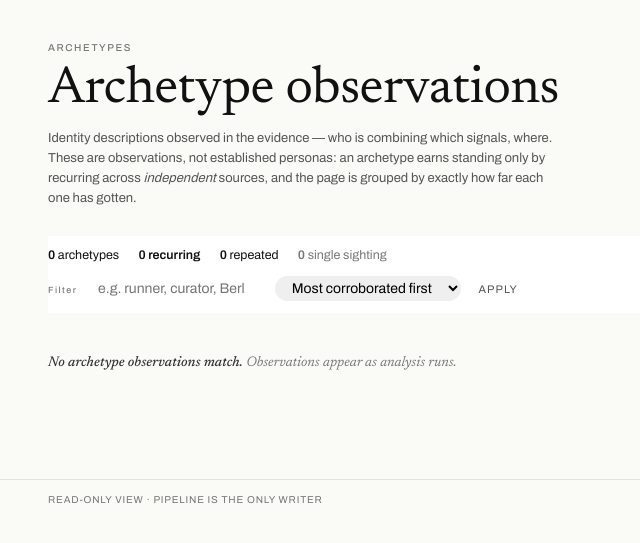
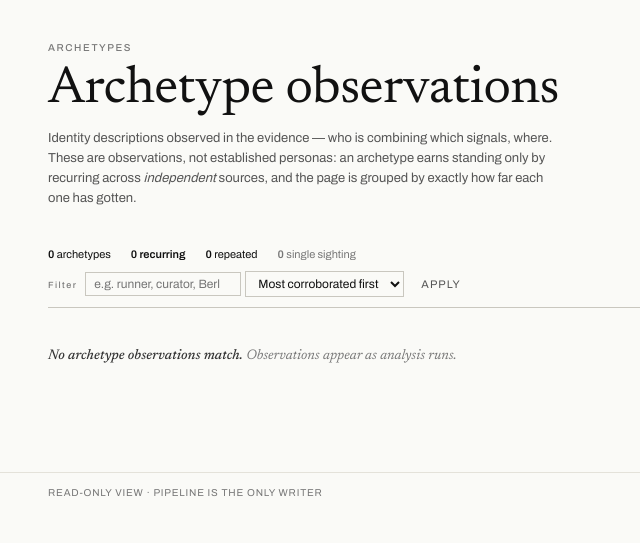
Before and after one commit to LuchoToshi/culture-intelligence, a FastAPI app: page /archetypes in a window 1280 px wide. Shown: the part 67-610 px from the top of the page, without its empty margins (0-640 px from the left). Run offline with FastAPI, Linux system fonts and the light colour scheme.

Commit message:
Design system phase 5: remaining app screens on the shared primitives
Sources gets tier badges and square health marks (state label carries
the mechanism); archetypes' sticky bar and filters move off dead token
references onto shared classes; item detail, taste systems, stream,
search, reports ride the restyled primitives; report prose becomes
serif reading typography. Fixes a pre-existing sources bug where
{{ r.items }} rendered dict.items() instead of the item count.

Co-Authored-By: Claude Fable 5 <noreply@anthropic.com>

```diff
--- a/src/culture/web/templates/archetypes.html
+++ b/src/culture/web/templates/archetypes.html
@@ -6,8 +6,8 @@
 <p class="lede">Identity descriptions observed in the evidence — who is combining which signals, where. These are observations, not established personas: an archetype earns standing only by recurring across <em>independent</em> sources, and the page is grouped by exactly how far each one has gotten.</p>
 
 {# Sticky summary + filters: the numbers a reader needs while scrolling. #}
-<div style="position:sticky; top:0; z-index:5; background:var(--paper, #fff); border-bottom:1px solid var(--hairline); padding:0.6rem 0; margin-bottom:1rem">
-  <div class="mono" style="font-size:0.78rem; display:flex; flex-wrap:wrap; gap:0.4rem 1.2rem; margin-bottom:0.55rem">
+<div class="stickybar">
+  <div class="mono stickyline">
     <span><b>{{ summary.total }}</b> archetypes</span>
     <span class="delta-up"><b>{{ summary.recurring }}</b> recurring</span>
     <span><b>{{ summary.repeated }}</b> repeated</span>
@@ -15,11 +15,10 @@
     {% if summary.cities %}<span>{{ summary.cities }} cities</span>{% endif %}
     {% if summary.newest %}<span>{{ summary.oldest | dmy("?") }} – {{ summary.newest | dmy("?") }}</span>{% endif %}
   </div>
-  <form class="filterbar" method="get" action="/archetypes" style="margin:0">
+  <form class="filterbar compact" method="get" action="/archetypes">
     <span class="label">Filter</span>
-    <input name="q" type="search" placeholder="e.g. runner, curator, Berlin…" value="{{ q or '' }}"
-           style="font:0.85rem var(--font-ui); border:1px solid var(--hairline); border-radius:999px; padding:0.25rem 0.8rem">
-    <select name="sort" style="font:0.85rem var(--font-ui); border:1px solid var(--hairline); border-radius:999px; padding:0.25rem 0.8rem">
+    <input class="plain" name="q" type="search" placeholder="e.g. runner, curator, Berlin…" value="{{ q or '' }}">
+    <select class="plain" name="sort">
       <option value="recurrence" {% if sort == "recurrence" %}selected{% endif %}>Most corroborated first</option>
       <option value="recency" {% if sort == "recency" %}selected{% endif %}>Most recent first</option>
       <option value="corroboration" {% if sort == "corroboration" %}selected{% endif %}>Most sources first</option>
@@ -37,10 +36,10 @@
 {% for key, label, open_default in sections %}
 {% set groups = by_state[key] %}
 {% if groups %}
-<details {% if open_default %}open{% endif %} style="margin-bottom:1.4rem">
-  <summary style="cursor:pointer; padding:0.4rem 0; border-bottom:2px solid var(--hairline)">
+<details class="groupfold" {% if open_default %}open{% endif %}>
+  <summary>
     <span class="eyebrow" style="display:inline">{{ label }}</span>
-    <span class="mono muted" style="font-size:0.78rem"> · {{ groups | length }}</span>
+    <span class="mono muted"> · {{ groups | length }}</span>
   </summary>
   {% for g in groups %}
   <article class="record" id="a-{{ key }}-{{ loop.index }}">
@@ -52,12 +51,12 @@
       <span>{{ g.latest | dmy("?") }}</span>
       {% if g.cities %}<span>{{ g.cities | join(" · ") }}</span>{% endif %}
     </div>
-    <p style="margin:0; font-size: 1rem">{{ g.text }}</p>
+    <p class="reading" style="margin:0">{{ g.text }}</p>
     {% set shown = [] %}
     {% set signal_links = [] %}
     {% for obs in g.observations %}{% for signal in obs.signals %}{% if signal.id not in shown %}{% set _ = shown.append(signal.id) %}{% set _ = signal_links.append(signal) %}{% endif %}{% endfor %}{% endfor %}
     {% if signal_links %}
-    <div class="tagrow" style="margin-top:0.5rem">
+    <div class="tagrow">
       {% for signal in signal_links %}<a href="/signals/{{ signal.id }}">{{ signal.name }}</a>{% endfor %}
     </div>
     {% endif %}
--- a/src/culture/web/templates/base.html
+++ b/src/culture/web/templates/base.html
@@ -288,9 +288,29 @@
   .mt-0 { margin-top: 0; }
   .mt-section { margin-top: var(--ci-section-gap); }
   .finetext { font-size: 12px; color: var(--ci-ink-4); max-width: 68ch; }
-  select.plain { font: 12px var(--ci-font-text); color: var(--ci-ink);
+  .ta-r { text-align: right; }
+  select.plain, input.plain { font: 12px var(--ci-font-text); color: var(--ci-ink);
                  border: var(--ci-rule-mid); border-radius: 0; background: transparent;
                  padding: 4px 8px; }
+  .reading { font-family: var(--ci-font-display); font-size: var(--ci-size-prose);
+             line-height: var(--ci-leading-prose); }
+
+  /* key-value meta strip (detail pages) */
+  .factline { display: flex; gap: 8px 28px; flex-wrap: wrap; margin: 12px 0 24px;
+              font-size: 12px; color: var(--ci-ink-2); }
+  .factline .f b { display: block; font: 500 9px var(--ci-font-text);
+                   letter-spacing: var(--ci-track-label); text-transform: uppercase;
+                   color: var(--ci-ink-4); margin-bottom: 2px; }
+
+  /* sticky summary bar (archetypes) */
+  .stickybar { position: sticky; top: 0; z-index: 5; background: var(--ci-paper);
+               border-bottom: var(--ci-rule-mid); padding: 10px 0; margin-bottom: 14px; }
+  .stickyline { font-size: 11px; font-variant-numeric: tabular-nums;
+                display: flex; flex-wrap: wrap; gap: 6px 20px; margin-bottom: 8px; }
+  .filterbar.compact { margin: 0; }
+  details.groupfold { margin-bottom: 22px; }
+  details.groupfold > summary { cursor: pointer; padding: 8px 0;
+                                border-bottom: var(--ci-rule); }
 
   footer.pagefoot { max-width: var(--ci-page-max); margin: 0 auto;
                     padding: 14px var(--ci-page-pad-x) 32px; border-top: var(--ci-rule-light);
--- a/src/culture/web/templates/item_detail.html
+++ b/src/culture/web/templates/item_detail.html
@@ -20,7 +20,7 @@
 <h2 class="section">Model analysis <span class="note">{{ analysis.analysis_provider }}/{{ analysis.analysis_model }} · analyzed {{ analysis.analyzed_at | dmy("?") }}</span></h2>
 <article class="record">
   <div class="provenance"><span class="kind kind-model"></span></div>
-  <p style="font-size:1rem">{{ analysis.summary }}</p>
+  <p class="reading">{{ analysis.summary }}</p>
   {% if analysis.why_it_matters %}<div class="curator"><span class="mono muted">WHY IT MATTERS</span> — {{ analysis.why_it_matters }}</div>{% endif %}
 </article>
 
@@ -40,7 +40,7 @@
 <h2 class="section">Extracted entities</h2>
 <div class="scoregrid">
   {% for label, values in entity_rows %}
-    <div class="row"><span class="muted">{{ label }}</span><span style="text-align:right">{{ values | join(", ") }}</span></div>
+    <div class="row"><span class="muted">{{ label }}</span><span class="ta-r">{{ values | join(", ") }}</span></div>
   {% endfor %}
 </div>
 {% endif %}
--- a/src/culture/web/templates/taste_systems.html
+++ b/src/culture/web/templates/taste_systems.html
@@ -7,7 +7,7 @@
 <p class="lede">A taste system is a coherent combination of products, aesthetics, places, behaviors and references adopted together by a recognizable group — the unit brands actually need to see. Detecting one requires signals to repeatedly co-occur across independent evidence. The registry is young: what follows is the real connective tissue observed so far, not named systems.</p>
 
 <h2 class="section">Signal pairs sharing evidence <span class="note">computed from items that evidence both signals</span></h2>
-<p class="lede" style="font-size:0.9rem">Co-occurrence is not affinity, causality or influence — it only means the same evidence items support both signals. Strength reflects how often that has recurred: a single shared item is the weakest possible connection.</p>
+<p class="finetext">Co-occurrence is not affinity, causality or influence — it only means the same evidence items support both signals. Strength reflects how often that has recurred: a single shared item is the weakest possible connection.</p>
 {% if pairs %}
 {% for a, b, shared, shared_cities in pairs %}
   <div class="card">
@@ -28,7 +28,7 @@
 {% endif %}
 
 <h2 class="section" id="method">What it takes to name a taste system</h2>
-<div class="empty" style="border-style: solid">
+<div class="empty">
   <b>Honest status:</b> the platform does not yet run the clustering stage that groups
   co-occurring signals, archetypes and places into named taste systems. Everything above
   is computed directly from stored evidence; nothing is invented. When enough signals
```
Also changed, not shown: src/culture/web/templates/sources.html (+5 -5 lines).
